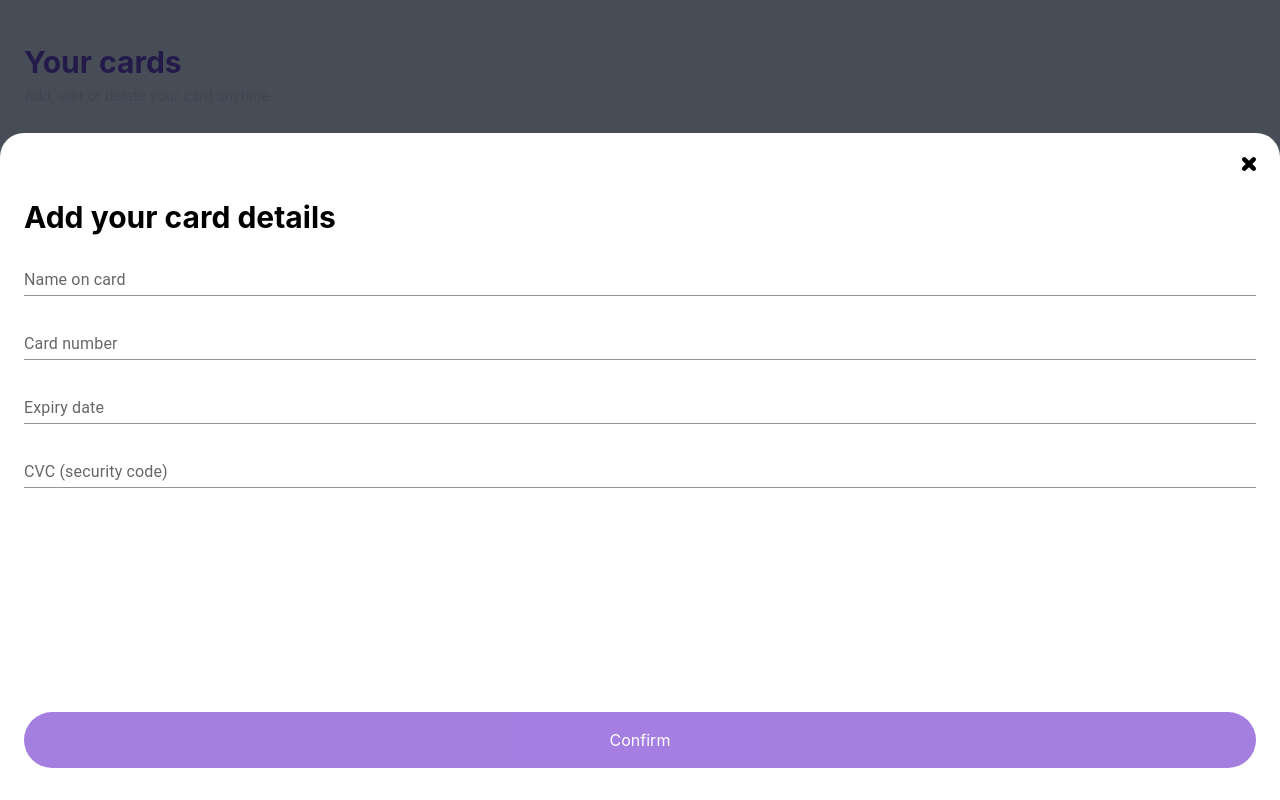
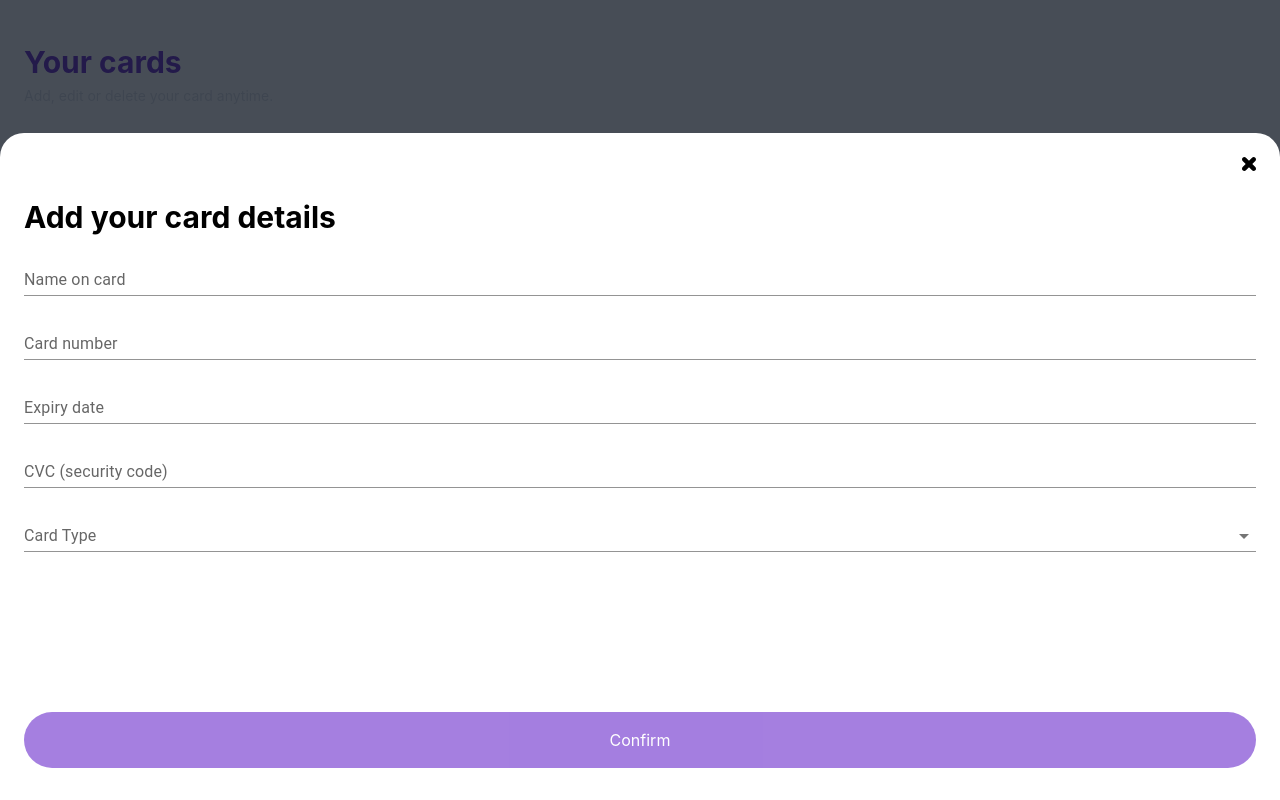
Before and after one commit to UPLukeet/bank-card-app, a React (Create React App) app: page / in a window 1280 px wide. Both pictures are taken after a click on the button "Add your card". Built offline with nearby package versions, Linux system fonts and the light colour scheme.

Commit message:
added finishing touches and bug fixes

```diff
--- a/src/components/PopupModal.tsx
+++ b/src/components/PopupModal.tsx
@@ -15,9 +15,9 @@ export const PopupModal = ({
     <>
       <div
         onClick={onCloseClick}
-        className="absolute top-0 h-full w-full z-100 bg-grey-90 opacity-80 cursor-pointer"
+        className="fixed top-0 h-full w-full z-100 bg-grey-90 opacity-80 cursor-pointer"
       />
-      <div className="flex flex-col absolute z-150 bottom-0 h-5/6 w-full bg-white rounded-t-md overflow-hidden">
+      <div className="flex flex-col fixed z-150 bottom-0 h-5/6 w-full bg-white rounded-t-md overflow-hidden">
         <div className="flex m-unit-4">
           <img
             onClick={onCloseClick}
--- a/src/pages/AddCardPage/index.tsx
+++ b/src/pages/AddCardPage/index.tsx
@@ -1,3 +1,4 @@
+import { FormControl, InputLabel, MenuItem, Select } from "@mui/material"
 import { useState } from "react"
 import { useNavigate } from "react-router-dom"
 import { InputField } from "../../components/InputField"
@@ -12,6 +13,9 @@ export const AddCardPage = () => {
   const [cardNumber, setCardNumber] = useState("")
   const [expiry, setExpiry] = useState("")
   const [cvc, setCvc] = useState("")
+  const [cardType, setCardType] = useState<"masterCard" | "visa" | undefined>(
+    undefined
+  )
   const [isNameError, setIsNameError] = useState(false)
   const [isCardError, setIsCardError] = useState(false)
   const [isExpiryError, setIsExpiryError] = useState(false)
@@ -31,7 +35,7 @@ export const AddCardPage = () => {
     cardNumber,
     expiry,
     cvc,
-    type: "masterCard",
+    type: cardType as "masterCard" | "visa",
   }
 
   const uploadCard = () => {
@@ -94,9 +98,21 @@ export const AddCardPage = () => {
               : undefined
           }
         />
+        <FormControl variant="standard" className="my-unit-2">
+          <InputLabel>Card Type</InputLabel>
+          <Select
+            value={cardType}
+            onChange={(e) =>
+              setCardType(e.target.value as "masterCard" | "visa")
+            }
+          >
+            <MenuItem value={"visa"}>Visa</MenuItem>
+            <MenuItem value={"masterCard"}>Master card</MenuItem>
+          </Select>
+        </FormControl>
         <button
           onClick={uploadCard}
-          disabled={isError}
+          disabled={isError || !cardType}
           className="btn mt-auto mb-unit-5"
         >
           Confirm
--- a/src/pages/EditCardPage/index.tsx
+++ b/src/pages/EditCardPage/index.tsx
@@ -29,7 +29,9 @@ export const EditCardPage = () => {
     navigate(Routes.LANDING_PAGE)
   }
 
-  const selectedCard = cardIndex && savedCards[parseInt(cardIndex)]
+  const selectedCard = cardIndex
+    ? (savedCards[parseInt(cardIndex)] as CardDetails)
+    : undefined
 
   useEffect(() => {
     if (selectedCard) {
@@ -45,7 +47,7 @@ export const EditCardPage = () => {
     cardNumber,
     expiry,
     cvc,
-    type: "masterCard",
+    type: selectedCard?.type as "masterCard" | "visa",
   }
 
   const editCard = () => {
--- a/src/pages/LandingPage/index.tsx
+++ b/src/pages/LandingPage/index.tsx
@@ -39,9 +39,11 @@ export const LandingPage = () => {
             </p>
           )}
         </div>
-        <button onClick={goToAddCard} className="btn mt-auto mb-unit-2">
-          Add your card
-        </button>
+        <div className="mt-auto">
+          <button onClick={goToAddCard} className="btn mt-auto mb-unit-2">
+            Add your card
+          </button>
+        </div>
       </div>
       <Outlet />
     </>
--- a/src/utils/index.ts
+++ b/src/utils/index.ts
@@ -1,3 +1,3 @@
-export const lettersMatch = /^[a-zA-Z\s]*$/g
+export const lettersMatch = /^[a-z](.*[a-z])?$/gim
 export const numberMatch = /^[0-9]*$/
-export const expiryMatch = /^(0[1-9]|1[0-2])\/?([0-9]{2})$/
+export const expiryMatch = /^(0[1-9]|1[0-2])\/([0-9]{2})$/
```
